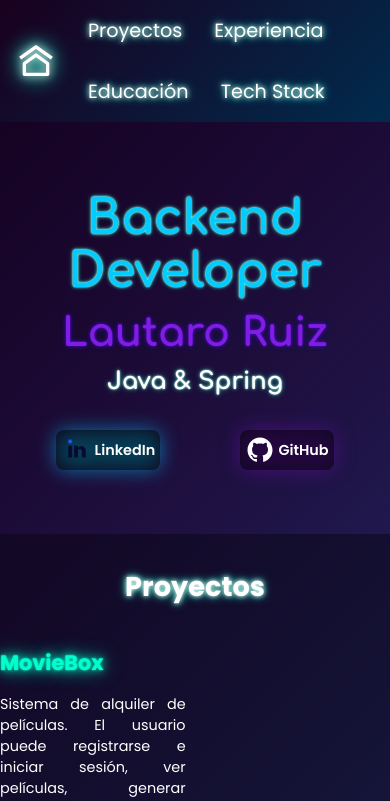
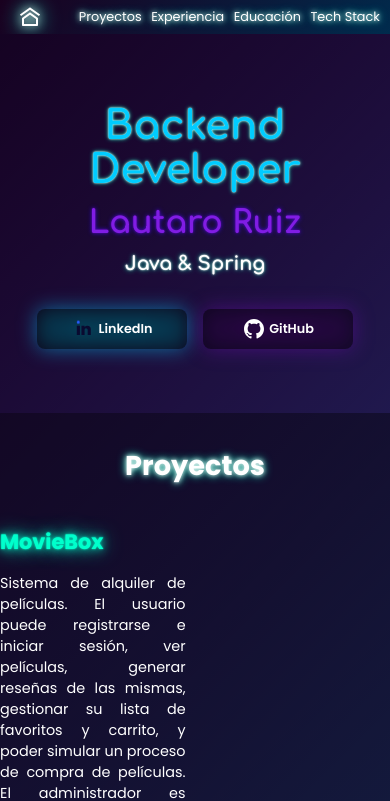
Before and after one commit to Lautaro-Ruiz/Portfolio, an Angular app: page / in a window 390 px wide. Shown: the top 801 px of the page. Built offline with nearby package versions, Linux system fonts and the light colour scheme.

Commit message:
style: responsive de footer, tech stack, educacion, introduction y navbar

```diff
--- a/src/app/components/education/education.component.css
+++ b/src/app/components/education/education.component.css
@@ -62,3 +62,67 @@
     color: white;
     text-shadow: 0 0 1px #fff, 0 0 5px #07c29c;
 }
+
+@media (max-width: 1024px) {
+    .title {
+        font-size: 1.5rem;
+    }
+    .academic-degree-university {
+        flex-direction: column; /* Cambia de fila a columna */
+        align-items: center; /* Alinea los elementos al inicio */
+        text-align: center; /* Alinea el texto a la izquierda */
+    }
+    .box-image {
+        margin-bottom: 1rem; /* Espacio entre imagen y texto */
+    }
+    .box-information {
+        margin-left: 0; /* Elimina margen lateral */
+    }
+    .box-description {
+        margin-top: 1rem;
+    }
+}
+
+@media (max-width: 768px) {
+    .title {
+        font-size: 1.2rem;
+    }
+    .box-education {
+        padding-block: 1.5rem; /* Reduce el espaciado */
+    }
+    .academic-degree-university {
+        align-items: center;
+        text-align: center; /* Centra el texto */
+    }
+    .box-image img {
+        width: 50px; /* Reduce el tamaño de la imagen */
+        height: 50px;
+    }
+    .box-information h4, .box-information h5, .box-description p {
+        font-size: 0.9rem; /* Ajusta el tamaño de fuente */
+    }
+}
+
+@media (max-width: 480px) {
+    .title {
+        font-size: 1rem;
+    }
+    .box-education {
+        padding-block: 1rem; /* Reduce más el espaciado */
+    }
+    .academic-degree-university {
+        flex-direction: column;
+        align-items: center; /* Asegura que todo esté centrado */
+        text-align: center;
+    }
+    .box-image img {
+        width: 40px; /* Tamaño más pequeño para la imagen */
+        height: 40px;
+    }
+    .box-information h4, .box-information h5, .box-description p {
+        font-size: 0.8rem; /* Tamaño más pequeño para texto */
+    }
+    .box-description {
+        margin-top: 0.5rem;
+    }
+}
--- a/src/app/components/footer/footer.component.css
+++ b/src/app/components/footer/footer.component.css
@@ -1,58 +1,112 @@
-*{
+/* Estilos generales */
+* {
     font-family: Poppins;
+    margin: 0;
+    padding: 0;
+    box-sizing: border-box;
 }
 
-.box-footer{
-    background: linear-gradient(135deg,  #002b4d, #2a0032); /* Degradado violeta a azul oscuro */
-    padding: 0.5rem;
+.box-footer {
+    background: linear-gradient(135deg, #002b4d, #2a0032); /* Degradado violeta a azul oscuro */
+    padding: 1rem;
     display: flex;
     align-items: center;
     justify-content: center;
 }
 
-.box-redes{
+.box-redes {
     display: flex;
     justify-content: center;
     align-items: center;
+    gap: 1rem; /* Espaciado entre elementos */
 }
 
-.box-1{
-    display: flex;
-    justify-content: center;
-}
-
-.button{
+.button {
     font-weight: 600;
     font-size: 0.9rem;
     display: flex;
     align-items: center;
-    padding: 0.2rem;
+    padding: 0.5rem;
     background-color: transparent;
     border: none;
     cursor: pointer;
 }
 
-.space{
-    margin-left: 1rem;
-}
-
-.link{
+.link {
     margin: 0%;
     padding: 0%;
     display: flex;
     align-items: center;
+    justify-content: center;
 }
 
-.box-email{
+.box-email {
     display: flex;
     align-items: center;
 }
 
-.box-email, .github{
+.box-email, .github {
     margin-left: 1rem;
 }
 
-.email-text{
+.email-text {
     margin-left: 0.4rem;
     color: rgb(156, 156, 156);
 }
+
+/* Estilos para pantallas medianas */
+@media screen and (max-width: 768px) {
+    .box-redes {
+        align-items: center; /* Centrar elementos */
+        gap: 0.6rem;
+        justify-content: center;
+    }
+
+    .box-email, .github {
+        margin-left: 0; /* Eliminar margen izquierdo */
+    }
+
+    .link, .box-email {
+        width: 100%; /* Asegurar que los elementos ocupen todo el ancho disponible */
+        justify-content: center; /* Centrar el contenido */
+    }
+
+    .email-text {
+        font-size: 0.9rem; /* Reducir tamaño del texto */
+    }
+
+    svg {
+        width: 30px; /* Ajustar tamaño de íconos */
+        height: 30px;
+    }
+}
+
+/* Estilos para pantallas pequeñas */
+@media screen and (max-width: 480px) {
+    .box-footer {
+        padding: 1rem 0.5rem; /* Reducir padding para pantallas muy pequeñas */
+    }
+
+    .box-redes{
+        justify-content: center;
+        gap: 0.2rem;
+    }
+
+    .space {
+        margin-left: 0.1rem;
+    }
+
+    .box-email img{
+        width: 22px;
+        height: 22px;
+    }
+
+    .email-text {
+        font-size: 0.8rem; /* Reducir aún más el tamaño del texto */
+    }
+
+    svg {
+        width: 25px;
+        height: 25px;
+    }
+}
--- a/src/app/components/introduction-section/introduction-section.component.css
+++ b/src/app/components/introduction-section/introduction-section.component.css
@@ -94,3 +94,42 @@
     text-decoration: none;
     color: #fff;
 }
+
+@media screen and (max-width: 768px) {
+    .box-redes {
+        flex-wrap: wrap;
+        justify-content: center; /* Centra los botones */
+        gap: 1rem; /* Espaciado entre los botones */
+    }
+    .github {
+        margin-left: 0; /* Elimina el margen izquierdo */
+    }
+    .button {
+        width: auto; /* Elimina el ancho completo */
+        min-width: 150px; /* Ancho mínimo para los botones */
+        justify-content: center; /* Centra el contenido dentro del botón */
+    }
+    .svg {
+        width: 24px; /* Ajustar tamaño de los íconos */
+        height: 24px;
+    }
+    .paragraph {
+        font-size: 0.8rem; /* Reducir el tamaño del texto */
+    }
+}
+
+@media screen and (max-width: 480px) {
+    .title {
+        font-size: 2.5rem; /* Reducir tamaño del título */
+    }
+    .fullname {
+        font-size: 2rem;
+    }
+    .stack {
+        font-size: 1.2rem;
+    }
+    .button {
+        padding: 0.5rem; /* Más espacio interno para mejor visibilidad */
+        max-width: 200px; /* Evitar que los botones crezcan demasiado */
+    }
+}
--- a/src/app/components/navbar/navbar/navbar.component.css
+++ b/src/app/components/navbar/navbar/navbar.component.css
@@ -2,6 +2,8 @@
     display: flex;
     justify-content: space-around;
     align-items: center;
+    gap: 1rem;
+    overflow-x: auto;
 }
 
 .button{
@@ -18,6 +20,7 @@
     text-align: center;
     transition: 0.3s;
     font-family: Poppins;
+    flex: 1;
 }
 
 .button:hover{
@@ -36,6 +39,7 @@
 }
 
 .inicio{
+    flex: 1;
     padding: 1rem;
     border: none;
     background-color: transparent;
@@ -57,3 +61,34 @@ svg {
     display: block;
     margin: 0 auto; /* Centra el SVG horizontalmente */
 }
+
+@media (max-width: 768px) {
+    .box-buttons {
+        gap: 0.5rem; /* Reduce el espacio entre botones */
+    }
+
+    .button,
+    .inicio {
+        font-size: 0.9rem; /* Disminuye el tamaño de fuente */
+        padding: 0.4rem; /* Reduce el padding */
+        min-width: 50px; /* Reduce el ancho mínimo */
+    }
+
+    svg {
+        width: 32px; /* Ajusta el tamaño del icono SVG */
+        height: 32px;
+    }
+}
+
+@media (max-width: 480px) {
+    .button,
+    .inicio {
+        font-size: 0.8rem; /* Disminuye aún más el tamaño de fuente */
+        padding: 0.3rem; /* Reduce el padding */
+    }
+
+    svg {
+        width: 24px; /* Ajusta aún más el tamaño del icono SVG */
+        height: 24px;
+    }
+}
--- a/src/app/components/tech-stack/tech-stack.component.css
+++ b/src/app/components/tech-stack/tech-stack.component.css
@@ -66,3 +66,49 @@
         transform: translateX(100%);
     }
 }
+
+@media (max-width: 1024px) {
+    .title {
+        font-size: 1.5rem;
+    }
+    .slider-container{
+        max-width: calc(100% - 25rem);
+    }
+    .slider img, .slider svg {
+        width: 40px;
+        height: 40px;
+    }
+    .slider {
+        gap: 10px;
+        padding-block: 1.5rem;
+    }
+}
+
+@media (max-width: 768px) {
+    .title {
+        font-size: 1.2rem;
+    }
+    .slider-container{
+        max-width: calc(100% - 10rem);
+    }
+    .slider {
+        padding-block: 0.5rem;/* Detenemos la animación en pantallas más pequeñas */
+    }
+    .slider img, .slider svg {
+        width: 35px;
+        height: 35px;
+    }
+}
+
+@media (max-width: 480px) {
+    .title {
+        font-size: 1rem;
+    }
+    .slider img, .slider svg {
+        width: 30px;
+        height: 30px;
+    }
+    .slider {
+        gap: 5px;
+    }
+}
--- a/src/app/components/tech-stack/tech-stack.component.html
+++ b/src/app/components/tech-stack/tech-stack.component.html
@@ -4,14 +4,14 @@
     </div>
     <div class="slider-container">
       <div class="slider">
-        <img src="/AngularLogo.webp" width="30" height="30">
-        <img src="/github.png"  width="30" height="30">
-        <img src="/html5-fill.svg" width="30" height="30">
-        <img src="/css3-fill.svg" width="30" height="30">
-        <img src="/javascript-fill.svg" width="30" height="30">
-        <img src="/mysql logo.png" width="30" height="30">
-        <img src="/java-line.svg" width="30" height="30">
-        <img src="/spring-logo.png" width="30" height="30">
+        <img src="/AngularLogo.webp">
+        <img src="/github.png">
+        <img src="/html5-fill.svg">
+        <img src="/css3-fill.svg">
+        <img src="/javascript-fill.svg">
+        <img src="/mysql logo.png" >
+        <img src="/java-line.svg">
+        <img src="/spring-logo.png">
       </div>
     </div>
 </div>
```
